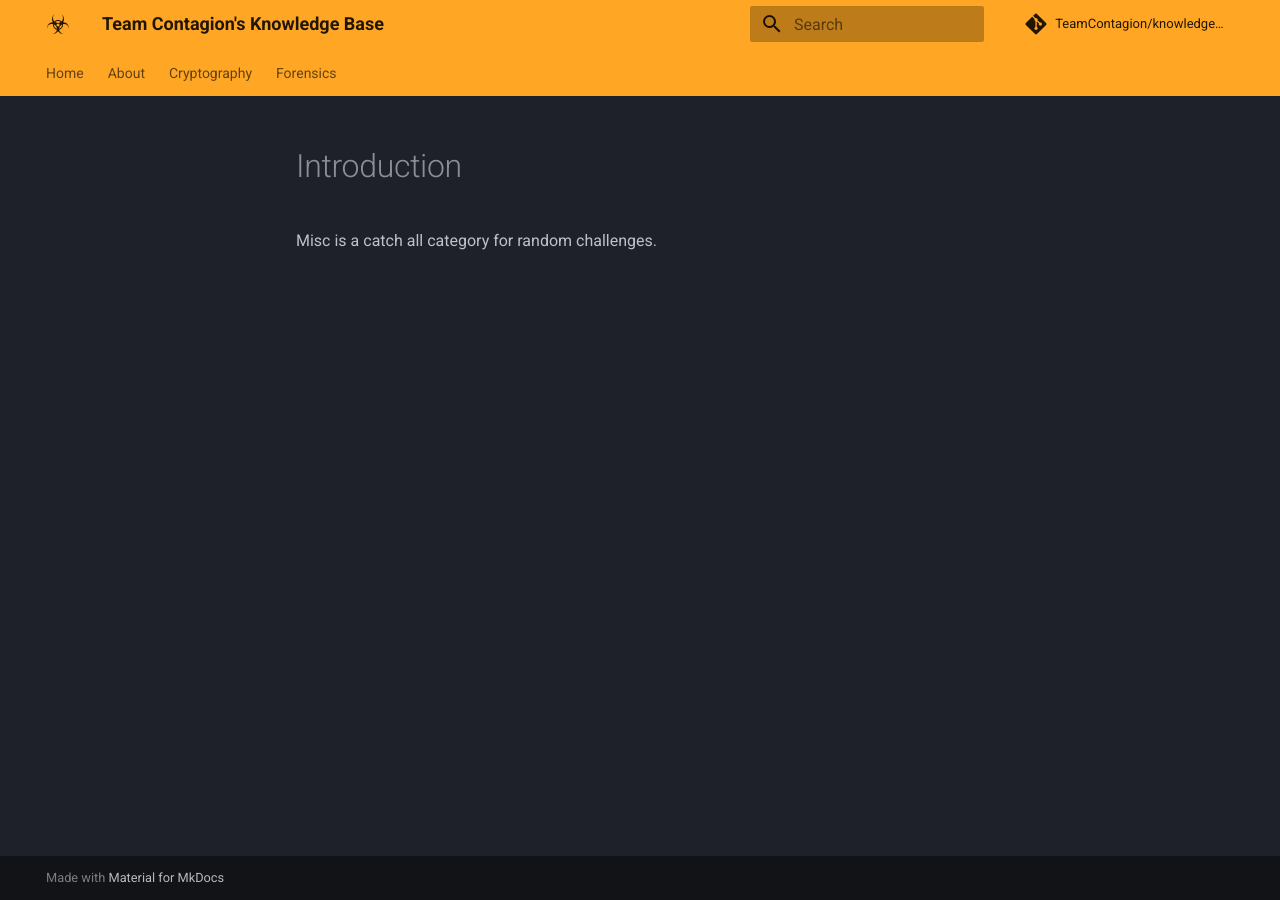
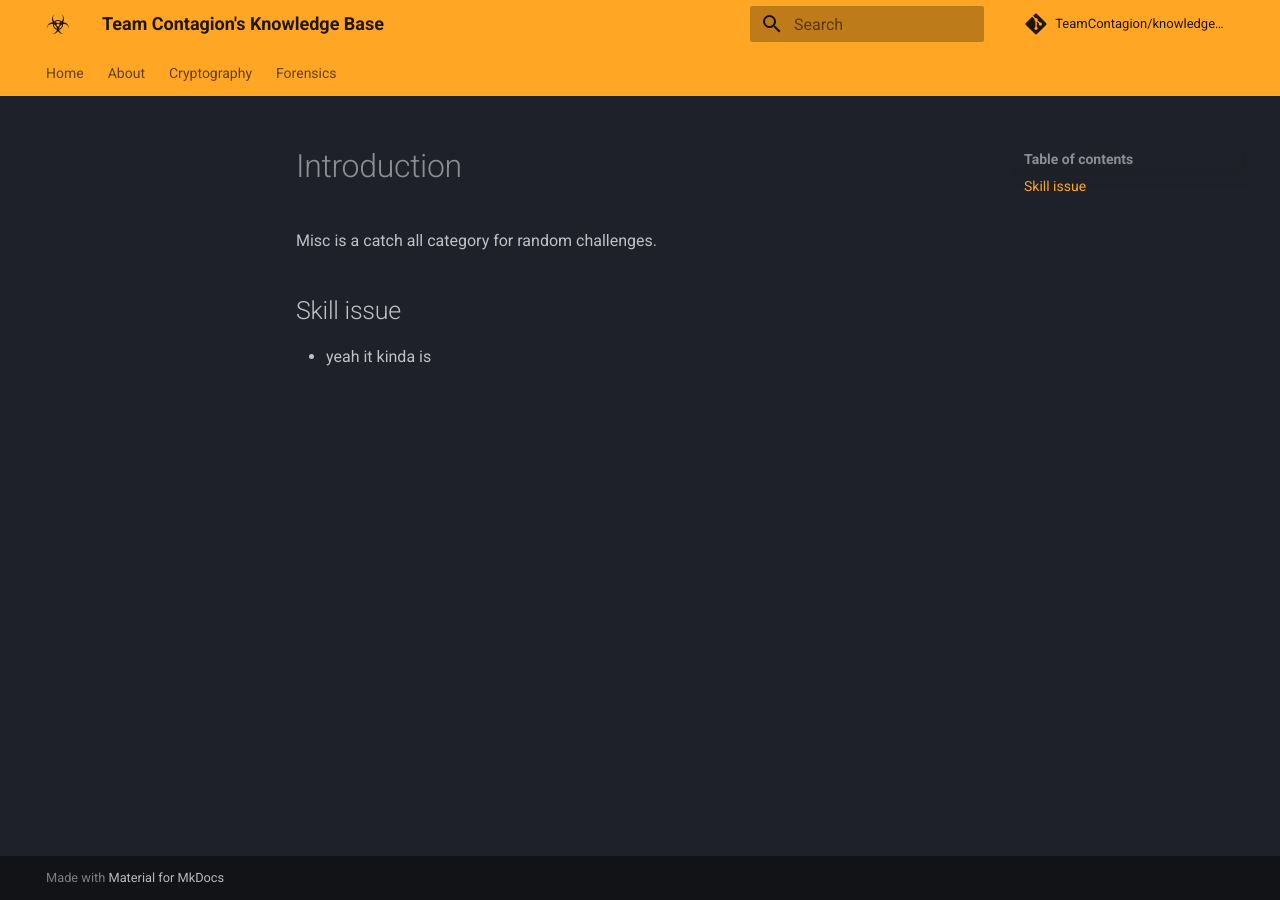
Before and after one commit to TeamContagion/knowledge-base, an MkDocs documentation site: the page built from docs/misc/introduction.md, in a window 1280 px wide. Built offline with MkDocs 1.6.1 and Material for MkDocs 9.7.7, drawn with Linux system fonts in a browser that asks for light colours; comment, search, counter and statistics services are not loaded.

Commit message:
Update introduction.md

```diff
--- a/docs/misc/introduction.md
+++ b/docs/misc/introduction.md
@@ -1 +1,4 @@
 Misc is a catch all category for random challenges.
+
+## Skill issue
+* yeah it kinda is
```
